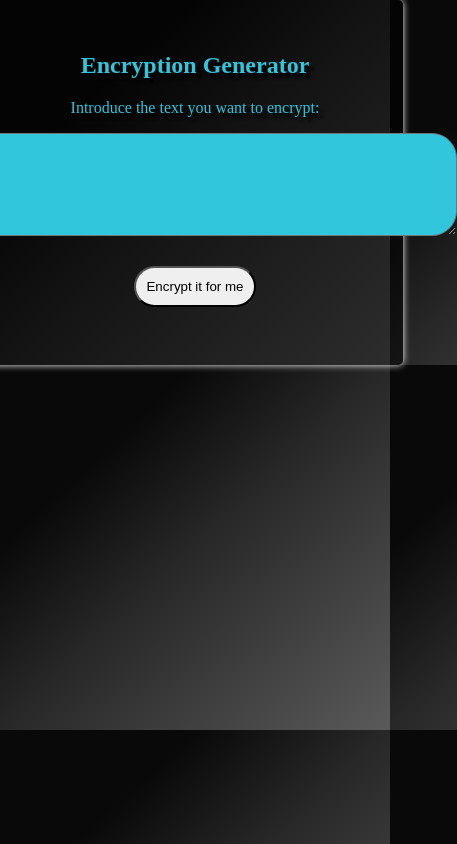
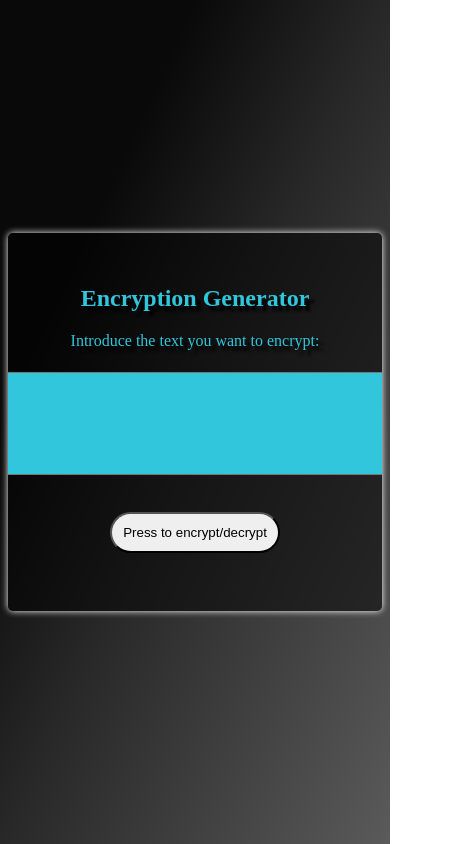
Before and after one commit to Osedread/EncrypCode, a plain HTML site: page index.html in a window 390 px wide. Shown: the whole page, 457 px wide, since content can reach past the window. Drawn offline with Linux system fonts and the light colour scheme.

Commit message:
Minor changes trying to fix media queries

```diff
--- a/index.html
+++ b/index.html
@@ -13,7 +13,7 @@
 			<p>Introduce the text you want to encrypt:</p>
 			<textarea name="" id="textToEncrypt" cols="60" rows="5"></textarea>
 			<div>
-				<button type="button" id="encrypBtn" onclick="encryptFn()">Encrypt it for me</button>
+				<button type="button" id="encrypBtn" onclick="encryptFn()">Press to encrypt/decrypt</button>
 			</div>
 			<div id="encryptedText">
 
--- a/script.js
+++ b/script.js
@@ -1,6 +1,3 @@
-var el = document.getElementById("encrypBtn");
-
-
 function rot13(str) {
 
 
--- a/style.css
+++ b/style.css
@@ -11,21 +11,25 @@ body {
 		rgb(90, 90, 90));
 
 	margin: 0 auto;
+	height: 100vh;
 	color: rgb(49, 198, 219);
 	text-shadow: 5px 5px 3px black;
 }
 
 section {
+	align-items: center;
+	background-color: rgba(0, 0, 0, 0.5);
+	border-radius: 5px;
+	box-shadow: 0px 0px 7px white;
 	display: flex;
 	flex-flow: row nowrap;
+	height: auto;
 	justify-content: center;
-	align-items: center;
+	margin: 0.5em;
+	overflow: hidden;
+	padding: 2em;
 	text-align: center;
-	width: 90%;
-	background-color: rgba(0, 0, 0, 0.5);
-	padding: 2em;
-	box-shadow: 0px 0px 7px white;
-	border-radius: 5px;
+	width: 60%;
 }
 
 textarea {
@@ -34,6 +38,8 @@ textarea {
 	border-radius: 25px;
 	font-size: 1em;
 	padding: 1em;
+	margin:0.5em;
+	overflow: hidden;
 }
 
 button {
@@ -44,11 +50,11 @@ button {
 
 /* MEDIA QUERIES */
 
-@media (min-width: 600px) {
+@media (max-width: 600px) {
 	body {
-		height: 100vh;
+
 	}
 	section {
-		width: 50%;
+		width: 100%;
 	}
 }
```
